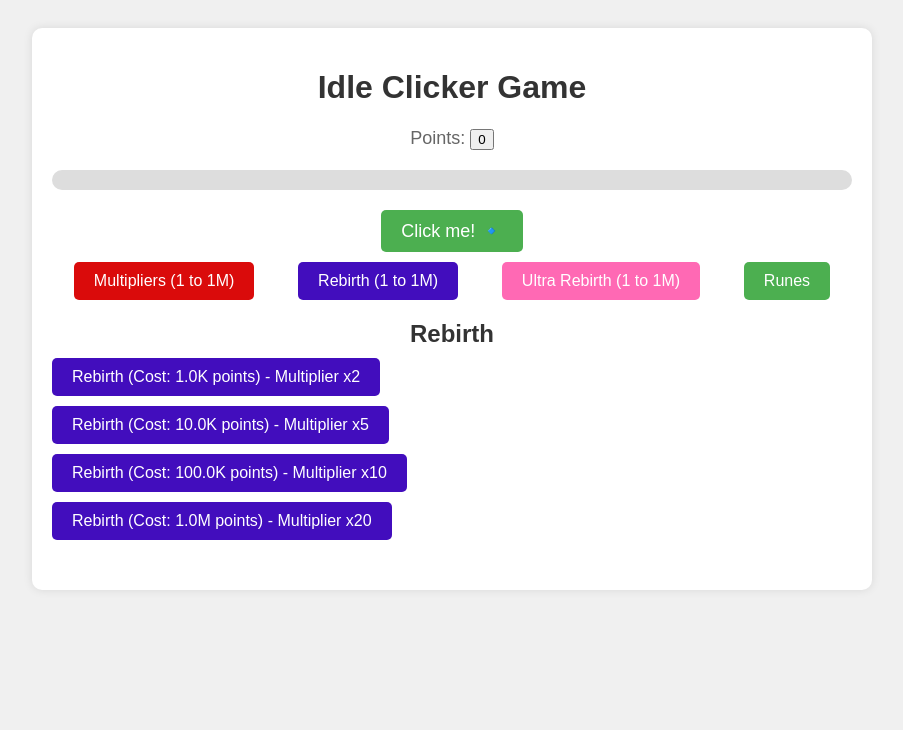
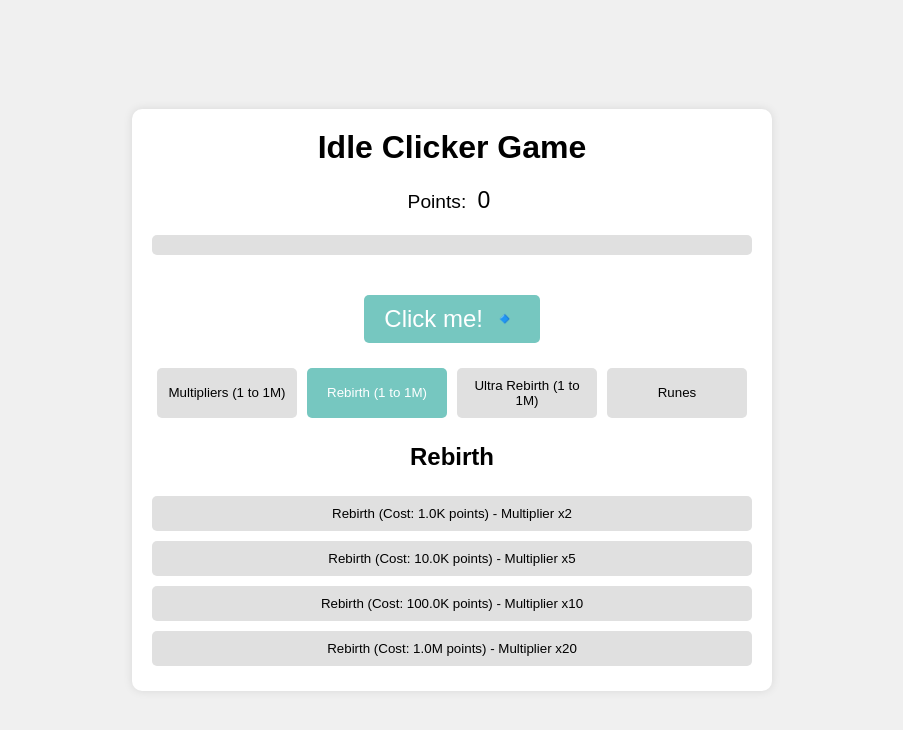
Before and after one commit to SriraghavanK/idle-clicker-simulator, a plain HTML site: page index.html in a window 1280 px wide. Both pictures are taken after a click on the button "Rebirth (1 to 1M)". Shown: the whole page, without its empty margins (188-1091 px from the left). Drawn offline with Linux system fonts and the light colour scheme.

Commit message:
Update styles.css

```diff
--- a/styles.css
+++ b/styles.css
@@ -1,92 +1,89 @@
 body {
   font-family: Arial, sans-serif;
+  display: flex;
+  justify-content: center;
+  align-items: center;
+  height: 100vh;
+  margin: 0;
   background-color: #f0f0f0;
-  text-align: center;
-  padding: 20px;
 }
 
 #game {
-  max-width: 800px;
-  margin: 0 auto;
-  background-color: #fff;
+  width: 90%;
+  max-width: 600px;
+  background: white;
   padding: 20px;
+  box-shadow: 0 0 10px rgba(0, 0, 0, 0.1);
   border-radius: 10px;
-  box-shadow: 0 0 10px rgba(0, 0, 0, 0.1);
+  text-align: center;
 }
 
 .game-title {
-  color: #333;
+  margin: 0;
+  font-size: 2em;
 }
 
 .game-info {
-  font-size: 18px;
-  color: #666;
+  font-size: 1.2em;
+}
+
+.points-button {
+  font-size: 1.2em;
+  border: none;
+  background: none;
+  cursor: default;
 }
 
 #progress {
-  height: 20px;
-  background-color: #ddd;
-  border-radius: 10px;
+  width: 100%;
+  background: #e0e0e0;
+  border-radius: 5px;
   margin: 20px 0;
-  overflow: hidden;
 }
 
 #progress-bar {
-  height: 100%;
-  background-color: #4caf50;
-  width: 0; /* Start with 0 width */
+  width: 0;
+  height: 20px;
+  background: #76c7c0;
+  border-radius: 5px;
+  transition: width 0.3s;
 }
 
 .click-button {
+  font-size: 1.5em;
   padding: 10px 20px;
-  font-size: 18px;
-  background-color: #4caf50;
-  color: #fff;
+  margin: 20px 0;
+  cursor: pointer;
+  background: #76c7c0;
   border: none;
+  color: white;
   border-radius: 5px;
-  cursor: pointer;
-  transition: background-color 0.3s ease;
-  margin-bottom: 10px;
-}
-
-.click-button:hover {
-  background-color: #45a049;
 }
 
 .navbar {
   display: flex;
   justify-content: space-around;
   margin-bottom: 20px;
+  flex-wrap: wrap;
 }
 
 .navbar-button {
-  padding: 10px 20px;
-  font-size: 16px;
-  color: #fff;
+  flex: 1;
+  padding: 10px;
+  cursor: pointer;
+  background: #e0e0e0;
   border: none;
   border-radius: 5px;
-  cursor: pointer;
-  transition: background-color 0.3s ease;
+  margin: 5px;
 }
 
-.navbar-button {
-  background-color: #da0b0b;
-}
-.navbar-button#ultraRebirthsButton {
-  background-color: #ff69b4;
-}
-
-.navbar-button#rebirthsButton {
-  background-color: rgb(66, 13, 189); /* Pink color for rebirth button */
-}
-
-.navbar-button#runesButton {
-  background-color: #4caf50; /* Green color for runes button */
+.navbar-button.active {
+  background: #76c7c0;
+  color: white;
 }
 
 .tab {
   display: none;
-  margin-bottom: 20px;
 }
 
 .tab.active {
@@ -94,77 +91,29 @@ body {
 }
 
 .tab-title {
-  color: #333;
-  margin-bottom: 10px;
+  font-size: 1.5em;
+  margin-bottom: 20px;
 }
 
 .scrollable {
   max-height: 200px;
   overflow-y: auto;
-  padding-right: 20px; /* Adjust for scrollbar width */
 }
 
-.multiplier {
-  display: block;
-  padding: 10px 20px;
-  margin-bottom: 10px;
-  font-size: 16px;
-  background-color: #da0b0b;
-  color: white;
+.multiplier, .rebirth, .ultra-rebirth, .draw-rune {
+  width: 100%;
+  padding: 10px;
+  margin: 5px 0;
+  cursor: pointer;
   border: none;
+  background: #e0e0e0;
   border-radius: 5px;
-  cursor: pointer;
-  transition: background-color 0.3s ease;
-}
-.rebirth {
-  display: block;
-  padding: 10px 20px;
-  margin-bottom: 10px;
-  font-size: 16px;
-  background-color: rgb(66, 13, 189); /* Pink background */
-  color: white; /* White text color */
-  border: none;
-  border-radius: 5px;
-  cursor: pointer;
-  transition: background-color 0.3s ease;
-}
-
-.ultra-rebirth {
-  display: block;
-  padding: 10px 20px;
-  margin-bottom: 10px;
-  font-size: 16px;
-  background-color: #ff69b4; /* Pink background */
-  color: white; /* White text color */
-  border: none;
-  border-radius: 5px;
-  cursor: pointer;
-  transition: background-color 0.3s ease;
-}
-
-.draw-rune {
-  padding: 10px 20px;
-  margin-bottom: 10px;
-  font-size: 16px;
-  background-color: #4caf50;
-  color: white;
-  border: none;
-  border-radius: 5px;
-  cursor: pointer;
-  transition: background-color 0.3s ease;
-}
-
-.draw-rune:hover {
-  background-color: #45a049;
 }
 
 .rune {
-  display: block;
-  padding: 10px 20px;
-  margin-bottom: 10px;
-  font-size: 16px;
-  background-color: #333;
-  color: white;
-  border: none;
+  margin: 5px 0;
+  padding: 10px;
+  background: #f9f9f9;
+  border: 1px solid #e0e0e0;
   border-radius: 5px;
 }
```
